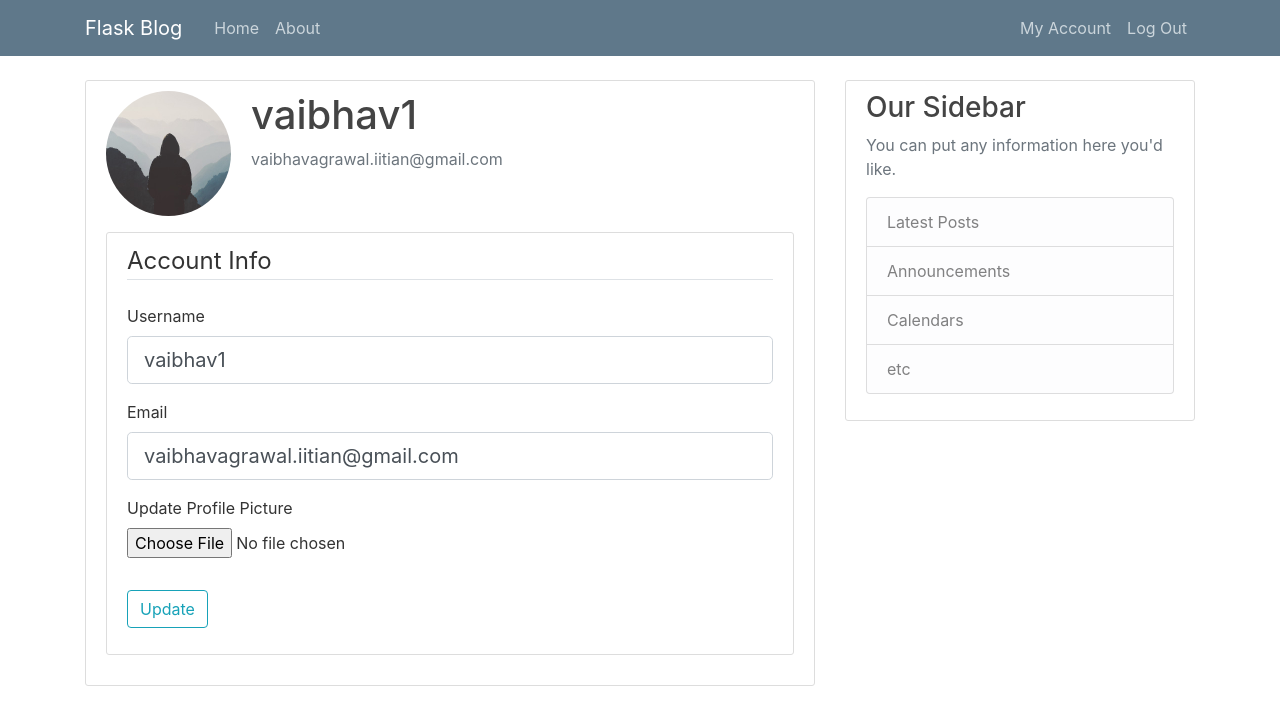
After one commit to web-code-agr/flaskblog, a Flask app: page /account in a window 1280 px wide. The commit adds this page. Shown: the top 725 px of the page. Run offline with Flask 2, Linux system fonts and the light colour scheme; a user stored in the database is signed in; some libraries are stand-ins or nearby versions.

Commit message:
Completed the account page

```diff
--- a/app/__init__.py
+++ b/app/__init__.py
@@ -1,6 +1,7 @@
 from flask import Flask
 from flask_sqlalchemy import SQLAlchemy
 from flask_bcrypt import Bcrypt
+from flask_login import LoginManager
 
 
 app = Flask(__name__)
@@ -8,5 +9,8 @@ app.config['SECRET_KEY'] = "123456789"
 app.config['SQLALCHEMY_DATABASE_URI']  = 'sqlite:///site.db'
 db = SQLAlchemy(app)
 bcrypt = Bcrypt(app)
+login_manager = LoginManager(app)
+login_manager.login_view = 'login'
+login_manager.login_message_category = 'info'
 
 from app import routes
--- a/app/forms.py
+++ b/app/forms.py
@@ -1,7 +1,9 @@
 from flask_wtf import FlaskForm
+from flask_wtf.file import FileField, FileAllowed
 from wtforms import StringField,PasswordField,SubmitField,BooleanField
 from wtforms.validators import DataRequired,Length,Email,EqualTo,ValidationError
 from app.models import User
+from flask_login import current_user
 
 class RegistrationForm(FlaskForm):
     username = StringField('Username',validators=[DataRequired(),Length(min=2, max=20)])
@@ -25,3 +27,22 @@ class LoginForm(FlaskForm):
     password = PasswordField('Password', validators=[DataRequired()])
     remember = BooleanField('Remember Me')
     submit = SubmitField('Login')
+
+
+class UpdateAccountForm(FlaskForm):
+    username = StringField('Username',validators=[DataRequired(),Length(min=2, max=20)])
+    email = StringField('Email', validators=[DataRequired(), Email()])
+    picture = FileField('Update Profile Picture', validators=[FileAllowed(['jpg', 'jpeg', 'png'])])
+    submit = SubmitField('Update')
+
+    def validate_username(self, username):
+        if username.data!= current_user.username:
+            user = User.query.filter_by(username = username.data).first()
+            if user:
+                raise ValidationError('This username is already takes, please choose something else')
+
+    def validate_email(self, email):
+        if email.data != current_user.email:
+            user = User.query.filter_by(email = email.data).first()
+            if user:
+                raise ValidationError('This email is already takes, please choose something else')
--- a/app/routes.py
+++ b/app/routes.py
@@ -1,7 +1,11 @@
+import os
+import secrets
+from PIL import Image
 from app import app,db,bcrypt
 from app.models import User,Post
-from flask import render_template, flash, redirect, url_for
-from app.forms import RegistrationForm, LoginForm
+from flask import render_template, flash, redirect, url_for,request
+from app.forms import RegistrationForm, LoginForm, UpdateAccountForm
+from flask_login import login_user,current_user,logout_user, login_required
 
 
 posts = [
@@ -32,6 +36,8 @@ def about():
 
 @app.route('/register', methods = ['POST', 'GET'])
 def register():
+    if current_user.is_authenticated:
+        return redirect(url_for('home'))
     form = RegistrationForm()
     if form.validate_on_submit():
         hashed_password = bcrypt.generate_password_hash(form.password.data).decode('utf-8')
@@ -44,11 +50,52 @@ def register():
 
 @app.route('/login', methods = ['POST', 'GET'])
 def login():
+    if current_user.is_authenticated:
+        return redirect(url_for('home'))
     form = LoginForm()
     if form.validate_on_submit():
-        if form.email.data == 'abc@xyz.com' and form.password.data == '123':
-            flash(f'you have been logged in successfully!', 'success')
-            return redirect(url_for('home'))
+        user = User.query.filter_by(email = form.email.data).first()
+        if user and bcrypt.check_password_hash(user.password, form.password.data):
+            login_user(user, remember=form.remember.data)
+            next_page = request.args.get('next')
+            return redirect(next_page) if next_page else redirect(url_for('home'))
         else:
             flash(f'Unsuccessful login, please check email/password', 'danger')
     return render_template('login.html', title = 'Login', form = form)
+
+
+def save_picture(form_picture):
+    random_hex = secrets.token_hex(8)
+    _, f_ext = os.path.splitext(form_picture.filename)
+    picture_fn = random_hex + f_ext
+    picture_path = os.path.join(app.root_path, 'static/profile_pics', picture_fn)
+    output_size = (125,125)
+    i = Image.open(form_picture)
+    i.thumbnail(output_size)
+    i.save(picture_path)
+
+    return picture_fn
+
+@app.route('/logout')
+def logout():
+    logout_user()
+    return redirect(url_for('home'))
+
+@app.route('/account', methods = ['POST', 'GET'])
+@login_required
+def account():
+    form = UpdateAccountForm()
+    if form.validate_on_submit():
+        if form.picture.data:
+            picture_file = save_picture(form.picture.data)
+            current_user.image_file = picture_file
+        current_user.username = form.username.data
+        current_user.email = form.email.data
+        db.session.commit()
+        flash('Your account have been updated successfully', 'success')
+        return redirect(url_for('account'))
+    elif request.method == 'GET':
+        form.username.data = current_user.username
+        form.email.data = current_user.email
+    image_file = url_for('static', filename = 'profile_pics/'+ current_user.image_file)
+    return render_template('account.html', title = 'Account', image_file= image_file, form = form)
--- /dev/null
+++ b/app/templates/account.html
@@ -0,0 +1,61 @@
+{% extends 'layout.html' %}
+{% block content %}
+    <div class="content-section">
+        <div class="media">
+            <img class="rounded-circle account-img" src="{{ image_file }}">
+            <div class="media-body">
+                <h2 class="account-heading">{{ current_user.username }}</h2>
+                <p class="text-secondary">{{ current_user.email }}</p>
+            </div>
+        </div>
+        <div class="content-section">
+            <form method="POST" action="" enctype="multipart/form-data">
+                {{ form.hidden_tag()}}
+                <fieldset class='form-group'>
+                    <legend class="border-bottom mb-4">Account Info</legend>
+                    <div class="form-group">
+                        {{ form.username.label(class="form-control-label")}}
+
+                        {% if form.username.errors %}
+                            {{ form.username(class="form-control form-control-lg is-invalid")}}
+                            <div class="invalid-feedback">
+                                {% for error in form.username.errors %}
+                                    <span> {{ error }}</span>
+                                {% endfor %}
+                            </div>
+                        {% else %}
+                            {{ form.username(class="form-control form-control-lg")}}
+                        {% endif %}
+                    </div>
+
+                    <div class="form-group">
+                        {{ form.email.label(class="form-control-label")}}
+                        {% if form.email.errors %}
+                            {{ form.email(class="form-control form-control-lg is-invalid")}}
+                            <div class="invalid-feedback">
+                                {% for error in form.email.errors %}
+                                    <span> {{ error }}</span>
+                                {% endfor %}
+                            </div>
+                        {% else %}
+                            {{ form.email(class="form-control form-control-lg")}}
+                        {% endif %}
+                    </div>
+                    <div class="form-group">
+                        {{ form.picture.label()}}
+                        {{ form.picture(class = "form-control-file")}}
+                        {% if form.picture.errors %}
+                            {% for error in form.picture.errors %}
+                                <span class="text-danger"> {{ error }}</span></br>
+                            {% endfor %}
+                        {% endif %}
+
+                    </div>
+                </fieldset>
+                <div class="form-group">
+                    {{ form.submit(class="btn btn-outline-info")}}
+                </div>
+            </form>
+        </div>
+    </div>
+{% endblock content %}
--- a/app/templates/layout.html
+++ b/app/templates/layout.html
@@ -30,8 +30,13 @@
                     </div>
                     <!-- Navbar Right Side -->
                     <div class="navbar-nav">
-                        <a class="nav-item nav-link" href="{{url_for('login')}}">Login</a>
-                        <a class="nav-item nav-link" href="{{ url_for('register') }}">Register</a>
+                        {% if current_user.is_authenticated %}
+                            <a class="nav-item nav-link" href="{{url_for('account')}}">My Account</a>
+                            <a class="nav-item nav-link" href="{{url_for('logout')}}">Log Out</a>
+                        {% else %}
+                            <a class="nav-item nav-link" href="{{url_for('login')}}">Login</a>
+                            <a class="nav-item nav-link" href="{{ url_for('register') }}">Register</a>
+                        {% endif %}
                     </div>
                 </div>
             </div>
```
Also changed, not shown: app/models.py (+7 -2 lines), app/site.db, app/static/profile_pics/c2b654e1a9549060.png (added), app/static/profile_pics/default.jpg (added).
